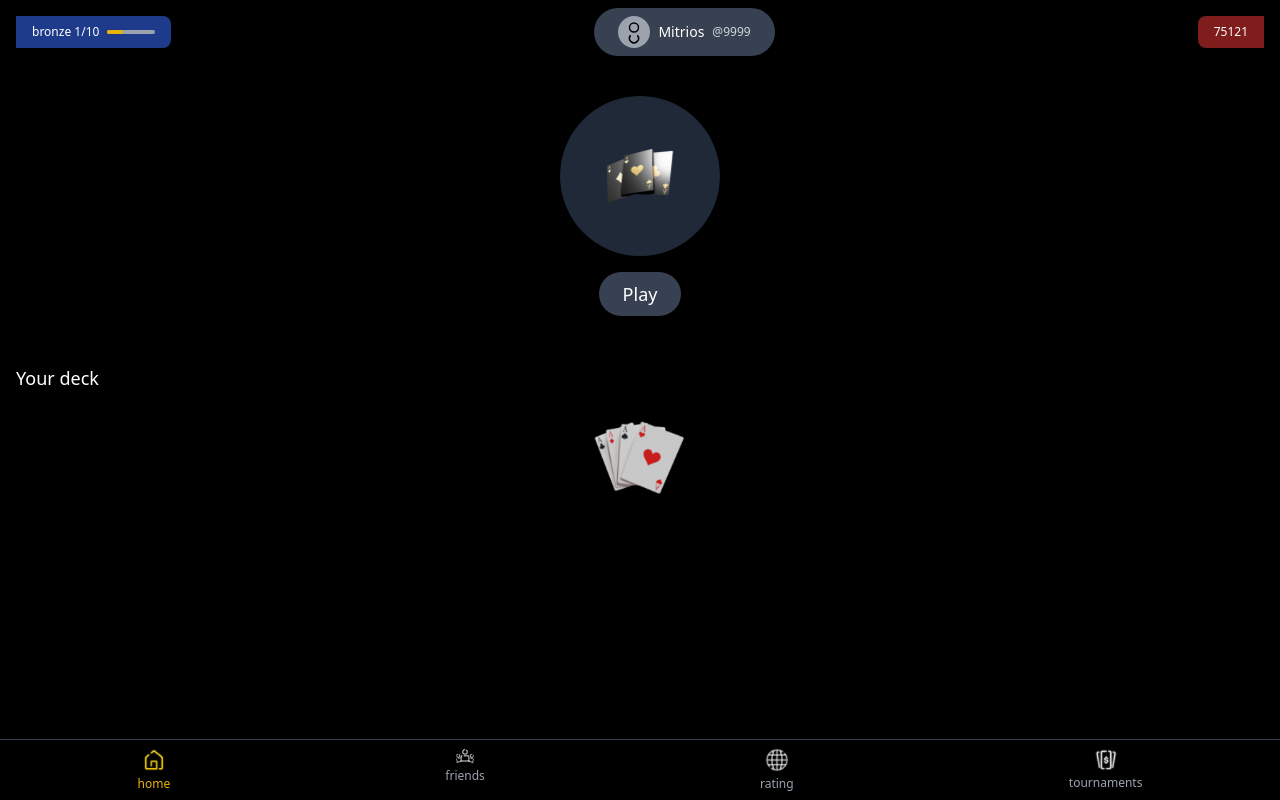
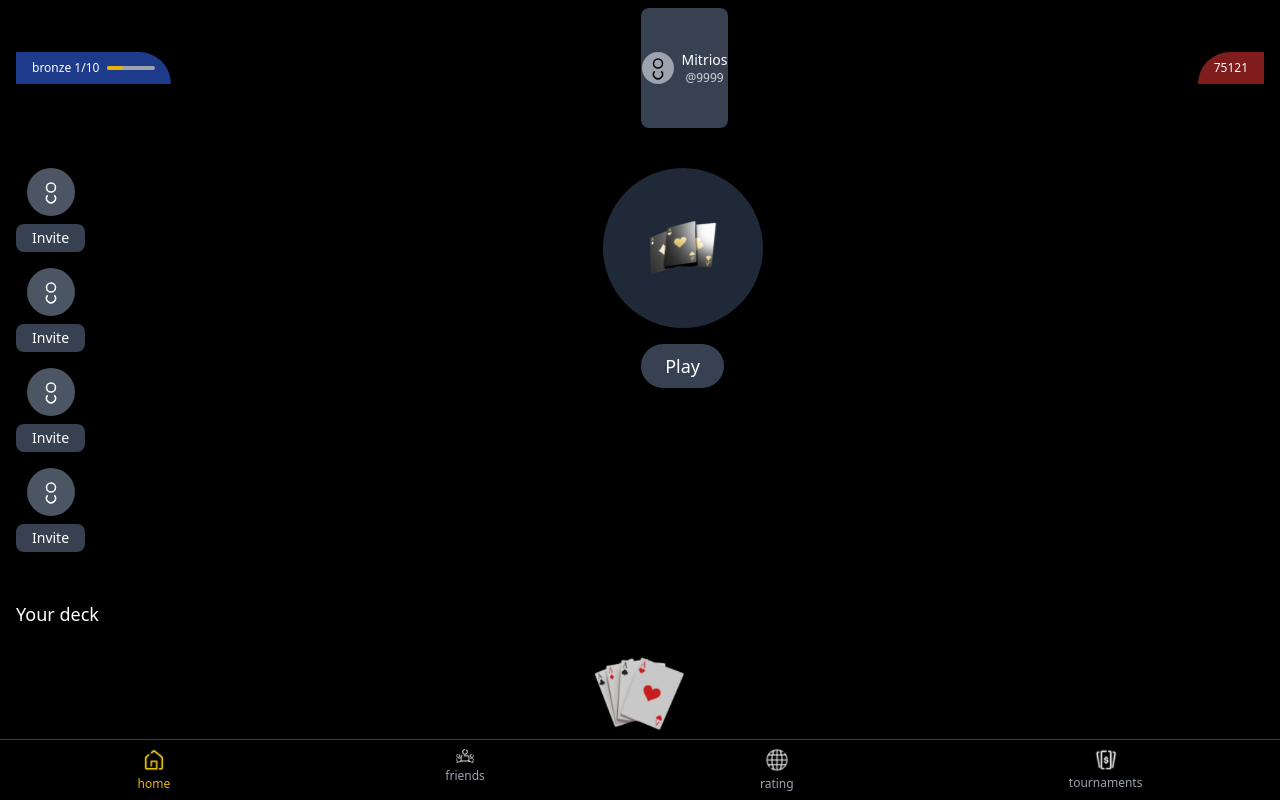
Before and after one commit to danil3321/durak, a Next.js app: page / in a window 1280 px wide. Built offline with nearby package versions, Linux system fonts and the light colour scheme.

Commit message:
главная1

```diff
--- a/pages/index.js
+++ b/pages/index.js
@@ -2,11 +2,11 @@ import Image from "next/image";
 
 export default function Home() {
   return (
-    <div className="bg-black text-white min-h-screen">
+    <div className="bg-black text-white min-h-screen relative">
       {/* Верхняя панель */}
       <div className="relative flex items-center justify-between px-4 py-2 bg-black">
         {/* Левая часть */}
-        <div className="flex items-center bg-blue-900 px-4 py-2 rounded-r-lg z-10">
+        <div className="flex items-center bg-blue-900 px-4 py-2 rounded-tr-full  z-10">
           <span className="text-xs text-white">bronze 1/10</span>
           <div className="ml-2 w-12 h-1 bg-gray-400 rounded-full relative">
             <div className="absolute top-0 left-0 w-4 h-1 bg-yellow-500 rounded-full"></div>
@@ -14,7 +14,7 @@ export default function Home() {
         </div>
 
         {/* Центральная часть */}
-        <div className="flex items-center justify-center bg-gray-700 px-6 py-2 mx-[-20px] rounded-full z-20">
+        <div className="flex items-center justify-center bg-gray-700 w-[87px] h-[120px] rounded-lg z-20">
           <div className="w-8 h-8 bg-gray-400 rounded-full flex items-center justify-center">
             <svg
               xmlns="http://www.w3.org/2000/svg"
@@ -31,18 +31,69 @@ export default function Home() {
               />
             </svg>
           </div>
-          <span className="ml-2 text-white text-sm">Mitrios</span>
-          <span className="ml-2 text-gray-300 text-xs">@9999</span>
+          <div className="ml-2 flex flex-col items-center">
+            <span className="text-white text-sm">Mitrios</span>
+            <span className="text-gray-300 text-xs">@9999</span>
+          </div>
         </div>
 
         {/* Правая часть */}
-        <div className="flex items-center bg-red-900 px-4 py-2  rounded-l-lg z-10">
+        <div className="flex items-center bg-red-900 px-4 py-2 rounded-tl-full  z-10">
           <span className="text-xs text-white">75121</span>
         </div>
       </div>
 
+      {/* Основной контент */}
+      <div className="flex">
+        {/* Левая панель */}
+        <div className="flex flex-col items-center mt-8 ml-4 space-y-4">
+          {/* Кнопка Invite */}
+          <div className="flex flex-col items-center space-y-2">
+            <div className="w-12 h-12 bg-gray-600 rounded-full flex items-center justify-center">
+              <svg
+                xmlns="http://www.w3.org/2000/svg"
+                fill="none"
+                viewBox="0 0 24 24"
+                strokeWidth={1.5}
+                stroke="currentColor"
+                className="w-6 h-6 text-white"
+              >
+                <path
+                  strokeLinecap="round"
+                  strokeLinejoin="round"
+                  d="M15.75 15.75a4.5 4.5 0 11-7.5 0M12 12a4.5 4.5 0 100-9 4.5 4.5 0 000 9z"
+                />
+              </svg>
+            </div>
+            <button className="px-4 py-1 bg-gray-700 rounded-lg text-sm">Invite</button>
+          </div>
+
+          {/* Повторяем Invite 4 раза */}
+          {Array.from({ length: 3 }).map((_, i) => (
+            <div key={i} className="flex flex-col items-center space-y-2">
+              <div className="w-12 h-12 bg-gray-600 rounded-full flex items-center justify-center">
+                <svg
+                  xmlns="http://www.w3.org/2000/svg"
+                  fill="none"
+                  viewBox="0 0 24 24"
+                  strokeWidth={1.5}
+                  stroke="currentColor"
+                  className="w-6 h-6 text-white"
+                >
+                  <path
+                    strokeLinecap="round"
+                    strokeLinejoin="round"
+                    d="M15.75 15.75a4.5 4.5 0 11-7.5 0M12 12a4.5 4.5 0 100-9 4.5 4.5 0 000 9z"
+                  />
+                </svg>
+              </div>
+              <button className="px-4 py-1 bg-gray-700 rounded-lg text-sm">Invite</button>
+            </div>
+          ))}
+        </div>
+
         {/* Центральный блок с кнопкой Play */}
-      <div className="flex flex-col items-center mt-8">
+        <div className="flex flex-col items-center mt-8 flex-1">
           <div className="bg-gray-800 w-40 h-40 rounded-full flex items-center justify-center">
             <Image
               src="/cards.png" // Замените на ваше изображение карт
@@ -54,6 +105,7 @@ export default function Home() {
           <button className="mt-4 px-6 py-2 bg-gray-700 rounded-full text-lg">
             Play
           </button>
+        </div>
       </div>
 
       {/* Секция Your Deck */}
```
Lines whose indentation alone changed are shown as unchanged.
